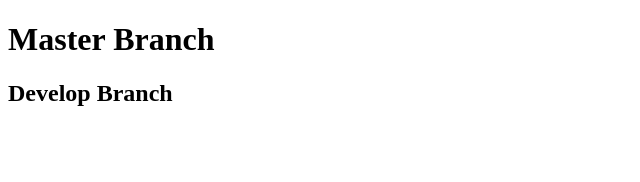
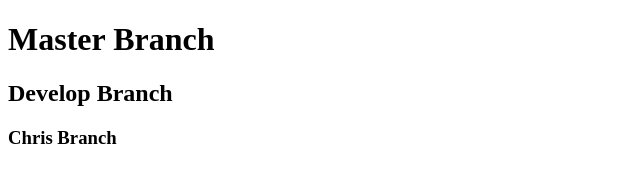
Before and after one commit to jmfrench788/teamGit, a plain HTML site: page index.html in a window 1280 px wide. Shown: the whole page, without its empty margins (0-640 px from the left). Drawn offline with Linux system fonts and the light colour scheme.

Commit message:
added chris branch

```diff
--- a/index.html
+++ b/index.html
@@ -10,5 +10,7 @@
     <h1>Master Branch</h1>
 
     <h2>Develop Branch</h2>
+
+    <h3>Chris Branch</h3>
 </body>
 </html>
```
